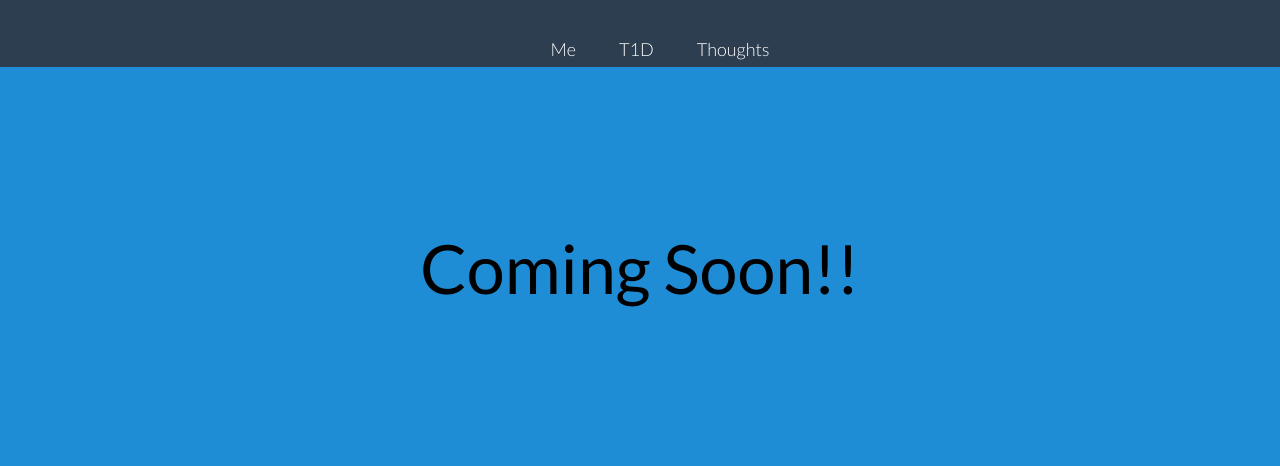
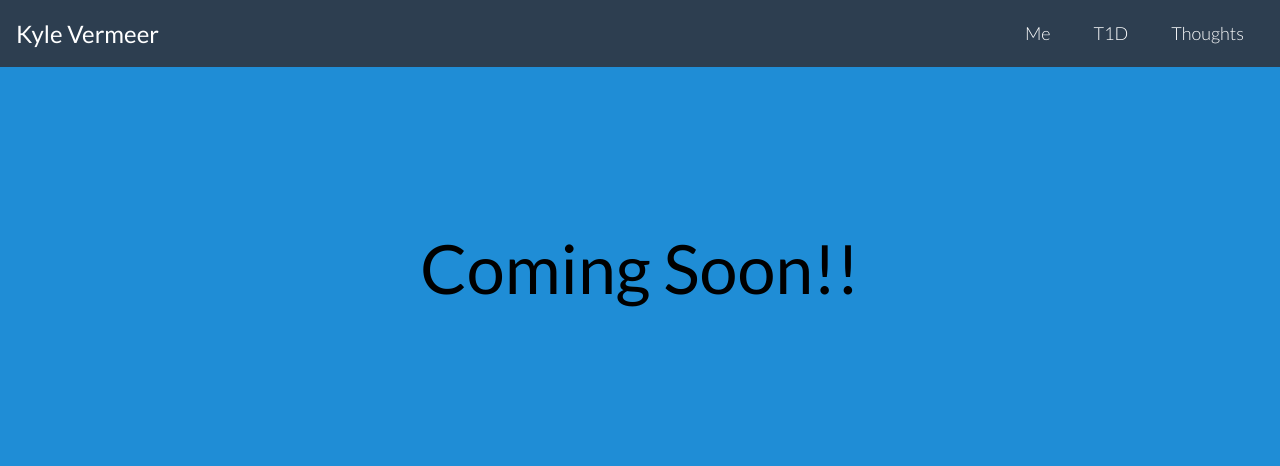
Before and after one commit to KyleVermeer/personal-website-python, a Flask app: page / in a window 1280 px wide. Shown: the top 466 px of the page. Run offline with Flask 2, Linux system fonts and the light colour scheme.

Commit message:
[Nav] Align navigation bar

```diff
--- a/static/css/main-layout.css
+++ b/static/css/main-layout.css
@@ -23,12 +23,6 @@ a {
 p {
   margin: 0px;
 }
-nav {
-  text-align: center;
-}
-nav > ul {
-  display: inline-block;
-}
 nav li {
   color: #ffffff;
   display: inline-block;
@@ -39,9 +33,6 @@ nav li {
   line-height: 67px;
   padding-left: 20px;
   padding-right: 20px;
-}
-nav li:hover {
-  cursor: pointer;
 }
 nav li > a {
   color: #ffffff;
@@ -77,3 +68,31 @@ div.main-content .coming-soon {
   height: 400px;
   justify-content: center;
 }
+
+/* Nav */
+nav {
+  display: flex;
+  height: 100%;
+  margin: 0px 16px;
+}
+
+nav li:hover {
+  cursor: pointer;
+}
+
+#core-anchor {
+  display: inline-block;
+  font-size: 24px;
+  margin: auto;
+}
+
+#core-anchor a {
+  color: #ffffff;
+}
+
+nav > ul {
+  display: inline-block;
+  flex-grow: 1;
+  margin: 0px;
+  text-align: right;
+}
--- a/templates/core.html.jinja
+++ b/templates/core.html.jinja
@@ -3,28 +3,31 @@
   <head>
     <title>Hello from Flask</title>
     <meta name="viewport" content="width=device-width, initial-scale=1, user-scalable=no"/>
-    <link rel="stylesheet" type="text/css" href="static/css/main-layout.css?11~"/>
+    <link rel="stylesheet" type="text/css" href="static/css/main-layout.css?12~"/>
   </head>
   <body>
     <header>
         <nav>
-            <ul>
-                <a href="#self-intro"><li>Me</li></a>
-                <a href="#t1d-info"><li>T1D</li></a>
-                <a href="#philosophies"><li>Thoughts</li></a>
-            </ul>
+          <div id="core-anchor">
+            <a href="/">Kyle Vermeer</a>
+          </div>
+          <ul>
+              <li><a href="#self-intro">Me</li></a>
+              <li><a href="#t1d-info">T1D</li></a>
+              <li><a href="#philosophies">Thoughts</li></a>
+          </ul>
         </nav>
     </header>
     <div class="main-content">
-      <div id="self-intro">
+      <section id="self-intro">
         <p class="coming-soon">Coming Soon!!</p>
-      </div>
-      <div id="t1d-info">
+      </section>
+      <section id="t1d-info">
         <p class="coming-soon">Coming Soon!!</p>
-      </div>
-      <div id="philosophies">
+      </section>
+      <section id="philosophies">
         <p class="coming-soon">Coming Soon!!</p>
-      </div>
+      </section>
     </div>
     <footer>
       <div id="social-media-links">
```
Also changed, not shown: 1 other file.
